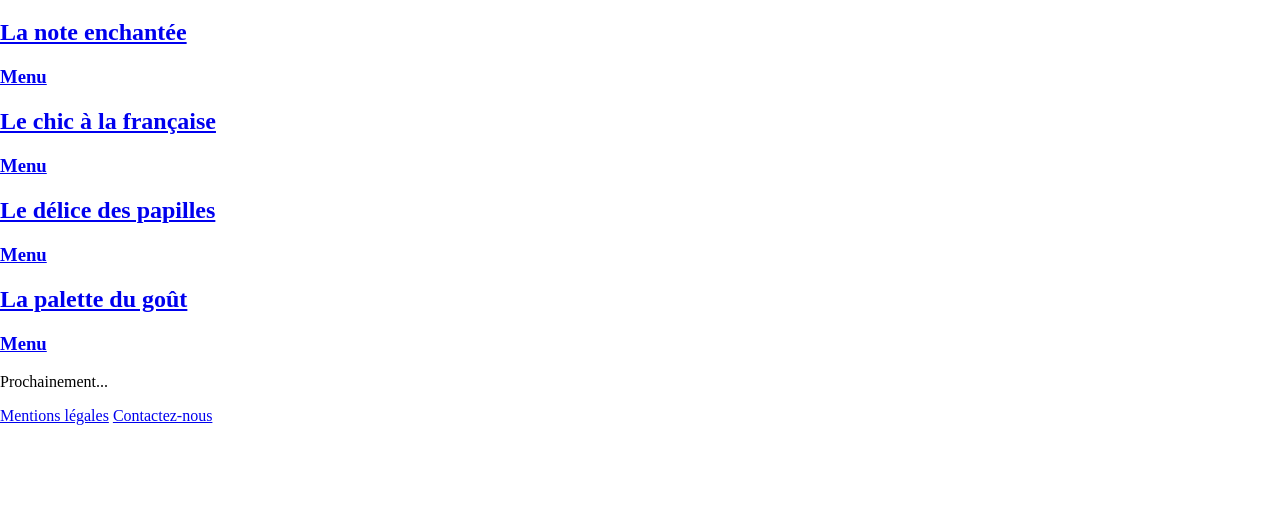
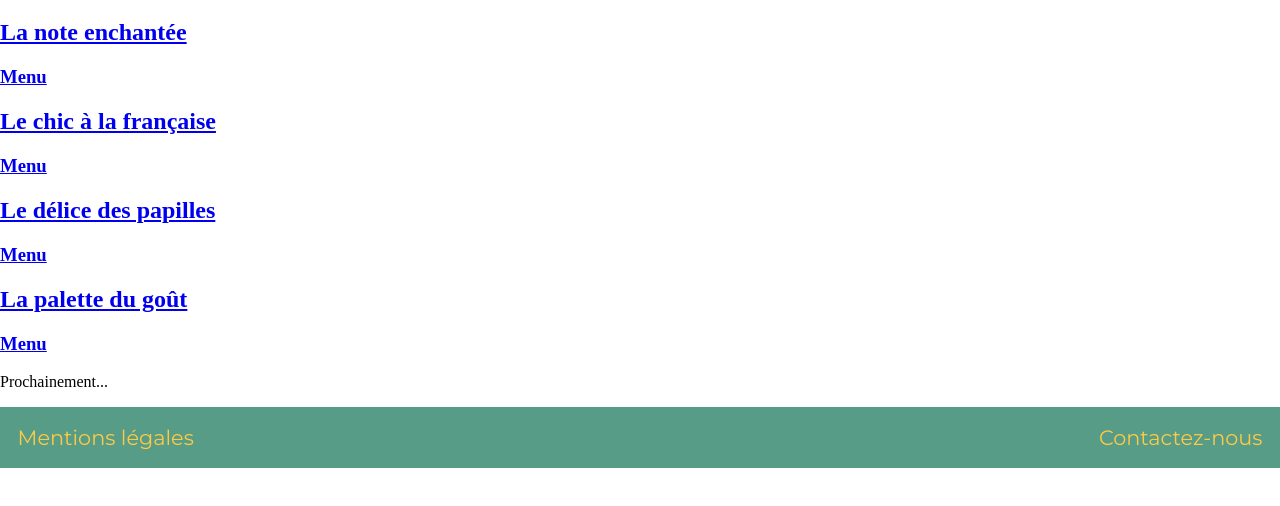
Before and after one commit to paulinemmt/P3-ohmyfood, a plain HTML site: page index.html in a window 1280 px wide. Shown: the part 106-612 px from the top of the page. Drawn offline with Linux system fonts and the light colour scheme.

Commit message:
CSS du footer

```diff
--- a/assets/css/sass/base/_base.scss
+++ b/assets/css/sass/base/_base.scss
@@ -1,5 +1,6 @@
 body{
-    max-width:100%;
+    width:100%;
+    height:100%;
     margin:0 auto;
     font-size: 1rem;
 }
--- a/assets/css/sass/base/_typography.scss
+++ b/assets/css/sass/base/_typography.scss
@@ -6,3 +6,11 @@ header{
         font-size:2.5rem;
     }
 }
+footer{
+    a{
+        text-decoration:none;
+        font-family:'Montserrat', 'Lucida Sans', 'Lucida Sans Regular',Verdana, sans-serif;
+        color:$secondary-color;
+        font-size:1.3rem;
+    }
+}
--- a/assets/css/sass/main.scss
+++ b/assets/css/sass/main.scss
@@ -2,3 +2,4 @@
 @import "d:/openclassrooms/projet3/ohmyfood/assets/css/sass/base/_base.scss";
 @import "d:/openclassrooms/projet3/ohmyfood/assets/css/sass/base/_typography.scss";
 @import "d:/openclassrooms/projet3/ohmyfood/assets/css/sass/layouts/_header.scss";
+@import "d:/openclassrooms/projet3/ohmyfood/assets/css/sass/layouts/_footer.scss";
```
Also changed, not shown: assets/css/sass/main.css, 1 other file.
